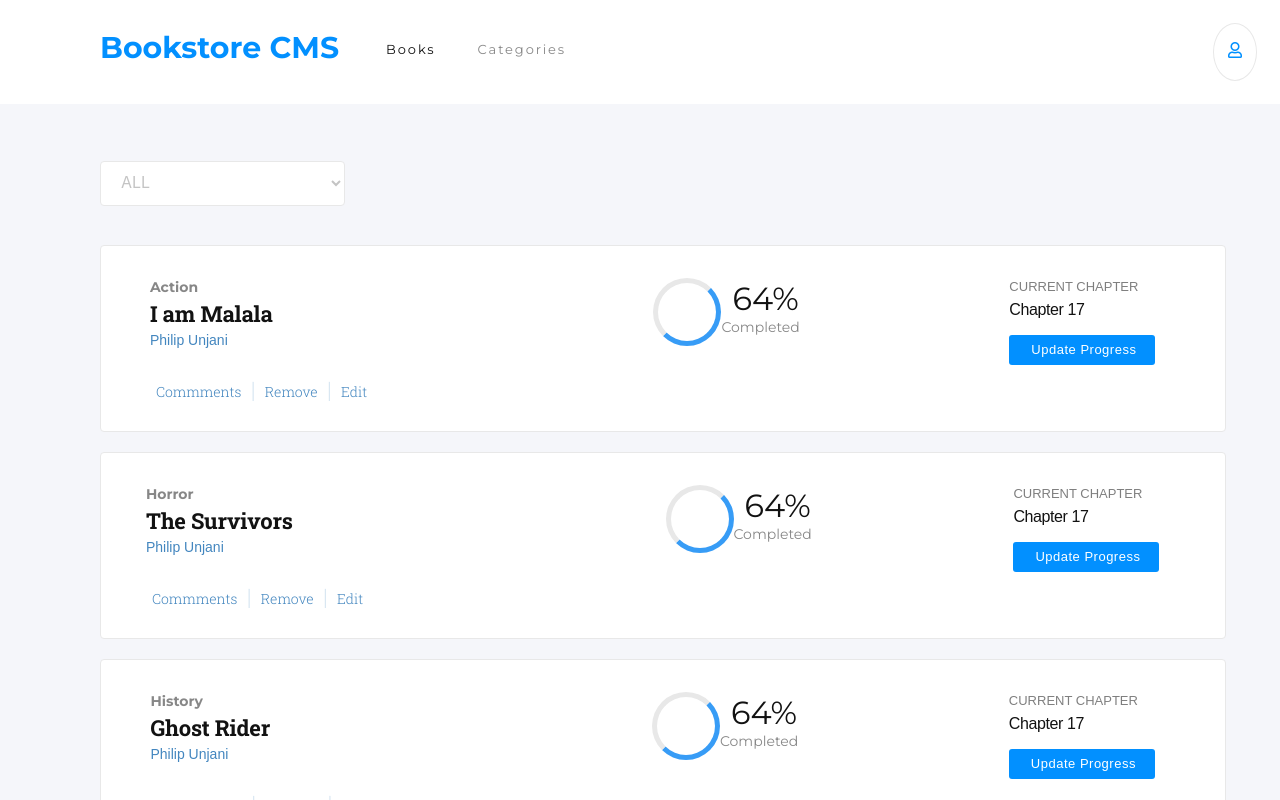
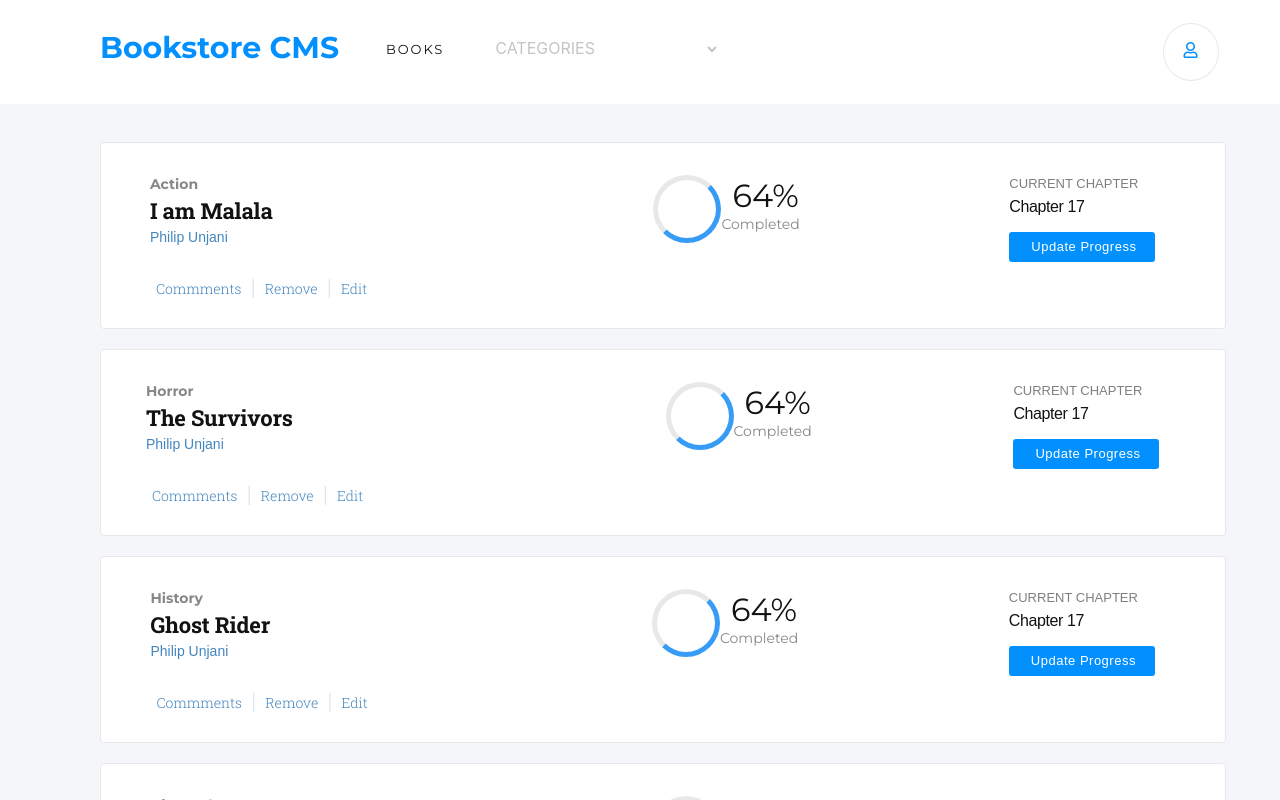
Before and after one commit to AymanJabr/Bookstore-CMS, a React (Create React App) app: page / in a window 1280 px wide. Shown: the top 800 px of the page. Built offline with nearby package versions, Linux system fonts and the light colour scheme.

Commit message:
Fix styling as required, and Remove Header component

```diff
--- a/src/components/App.js
+++ b/src/components/App.js
@@ -1,12 +1,10 @@
 import BooksForm from '../containers/BooksForm';
 import BooksList from '../containers/BooksList';
-import Header from './Header';
 import '../styles.css';
 
 function App() {
   return (
     <div className="App">
-      <Header />
       <BooksList />
       <hr className="divide margin-75" />
       <BooksForm />
--- a/src/components/CategoryFilter.js
+++ b/src/components/CategoryFilter.js
@@ -4,7 +4,10 @@ const BOOK_CATEGORIES = ['ALL', 'Action', 'Biography', 'History', 'Horror', 'Kid
 
 const CategoryFilter = ({ handleFilterChange }) => (
   <form className="form">
-    <select onChange={handleFilterChange} className="category-input ">
+    <select onChange={handleFilterChange} className="header-category-input category-input">
+
+      <option value="" hidden selected>CATEGORIES</option>
+
       {
                 BOOK_CATEGORIES.map((value) => (
                   <option value={value} key={value}>
--- a/src/components/Header.js
+++ /dev/null
@@ -1,14 +0,0 @@
-const Header = () => (
-  <div className="my-navbar">
-    <div className="logo">
-      <h1 className="header normal-style">Bookstore CMS</h1>
-      <span className="header-book normal-style">Books</span>
-      <span className="header-categories normal-style">Categories</span>
-    </div>
-    <div className="oval">
-      <i className="far fa-user" />
-    </div>
-  </div>
-);
-
-export default Header;
--- a/src/containers/BooksForm.js
+++ b/src/containers/BooksForm.js
@@ -31,7 +31,7 @@ const BooksForm = () => {
       <form onSubmit={submitForm} className="booksForm margin-75">
         <input type="text" id="btitle" className="title-input" placeholder="Book Title" name="btitle" value={title} onChange={handleTitleChange} />
 
-        <select onChange={handleSelectChange} className="category-input">
+        <select onChange={handleSelectChange} className="category-input body-category-input">
 
           <option value="" hidden selected>Category</option>
           {
--- a/src/containers/BooksList.js
+++ b/src/containers/BooksList.js
@@ -22,9 +22,19 @@ const BooksList = ({ books, filter }) => {
   }
 
   return (
+    <div>
+      <div className="my-navbar">
+        <div className="logo">
+          <h1 className="header normal-style">Bookstore CMS</h1>
+          <span className="header-book normal-style">BOOKS</span>
+          <CategoryFilter className="header-categories normal-style" handleFilterChange={handleFilterChange} />
+        </div>
+        <div className="oval">
+          <i className="far fa-user" />
+        </div>
+      </div>
+
       <div className="margin-75 booksform">
-
-      <CategoryFilter handleFilterChange={handleFilterChange} />
 
         {
           filteredBooks.map((book) => (
@@ -38,6 +48,9 @@ const BooksList = ({ books, filter }) => {
           ))
         }
       </div>
+
+    </div>
+
   );
 };
 
--- a/src/styles.css
+++ b/src/styles.css
@@ -29,8 +29,8 @@ body {
 }
 
 .oval {
-  margin: 0 0 0 4px;
-  padding: 14px;
+  margin: 0 3vw 0 4px;
+  padding: 14px 20px;
   border: solid 1px #e8e8e8;
   border-radius: 50%;
   background-color: #fff;
@@ -101,15 +101,27 @@ body {
 .category-input {
   width: 245px;
   height: 45px;
-  margin: 19px 0;
   padding: 6px 15px 9px 16px;
-  border-radius: 4px;
-  border: solid 1px #e8e8e8;
   color: #c4c4c4;
   font-size: 16px;
   flex-grow: 1;
   background-color: #fff;
 }
+
+.body-category-input {
+  border-radius: 4px;
+  border: solid 1px #e8e8e8;
+  margin: 19px 0;
+
+}
+
+.header-category-input {
+  margin-top: 4px;
+  padding: 6px 15px 9px 16px;
+  border: none;
+}
+
+
 
 .add-book {
   width: 150px;
```
Lines whose indentation alone changed are shown as unchanged.
